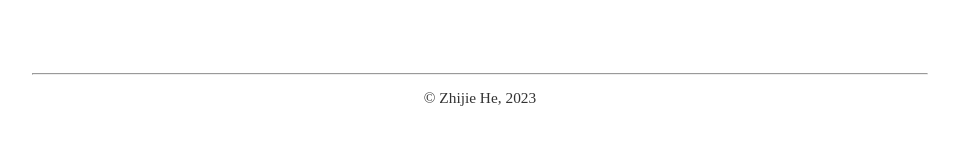
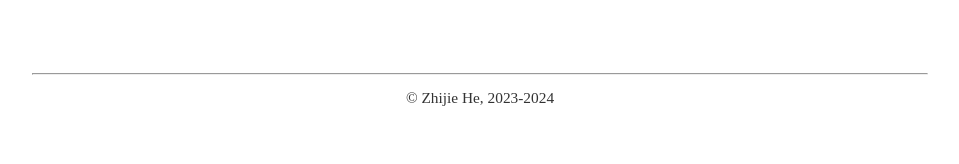
Before and after one commit to Zhijie-He/Zhijie-He.github.io, a Jekyll site: the page built from index.html, in a window 1280 px wide. Shown: the part 1054-1218 px from the top of the page, without its empty margins (160-1119 px from the left). Built offline with Jekyll 4.4.1, drawn with Linux system fonts in a browser that asks for light colours.

Commit message:
update 2023/03/26

```diff
--- a/_layouts/default.html
+++ b/_layouts/default.html
@@ -19,11 +19,7 @@
 	<nav>
 		<ul class="header-icons">
 			<li><a href="/">Home</a></li>
-			<li>
-				<a href="https://app.enhancv.com/share/09a9d0f6/?utm_medium=growth&utm_campaign=share-resume&utm_source=dynamic" target="_blank">
-					CV
-				</a>
-			</li>
+			<li><a href="/docs/zhijie_he_cv.pdf">CV</a></li>
 			<!-- Linkedin button -->
 			<li>
 				<a aria-label="My LinkedIn Profile" target="_blank" href="https://www.linkedin.com/in/zhijie-he">
@@ -54,7 +50,7 @@
 	<script src="/assets/js/main.js"></script>
 
 	<footer class="footer">
-		<p>&copy; Zhijie He, 2023</p>
+		<p>&copy; Zhijie He, 2023-2024</p>
 	</footer>
 </body>
 
```
Also changed, not shown: 5 other files.
